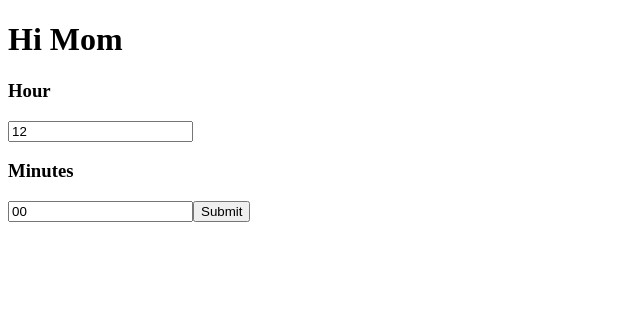
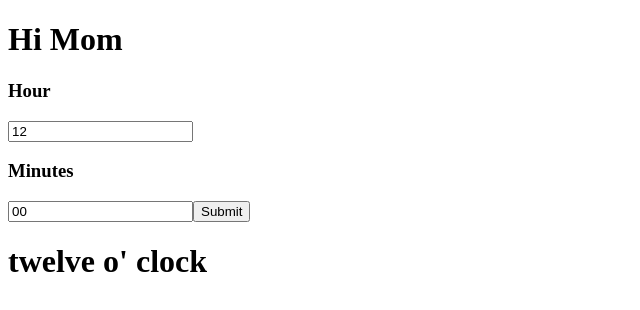
Before and after one commit to zcrutcher/the-time-in-words-react, a React (Vite) app: page / in a window 1280 px wide. Shown: the top 310 px of the page, without its empty margins (0-640 px from the left). Built offline with nearby package versions, Linux system fonts and the light colour scheme.

Commit message:
rought draft is working

```diff
--- a/src/components/Clock.js
+++ b/src/components/Clock.js
@@ -5,7 +5,6 @@ const Clock = () => {
 
     const [time, setTime] = useState({hour : "12", minute : "00"})
     const [convertedTime, setConvertedTime] = useState({hour : time.hour, minute :time.minute});
-    const [words, setWords] = useState({hour : "", minute : "", quarters : "", phrasing : ""});
 
     useEffect(() => {
         setConvertedTime({hour : Number(time.hour), minute : Number(time.minute)});
@@ -13,9 +12,6 @@ const Clock = () => {
 
     const submitHandler = (e) => {
         e.preventDefault();
-
-        //TODO refactor this... obviously
-        setWords({hour : displayHour(convertedTime.minute > 39 ? convertedTime.hour + 1 : convertedTime.hour), minute : displayMinute(convertedTime.minute > 39 ? 60 - convertedTime.minute : convertedTime.minute), quarters : displayQuarters(convertedTime.minute), phrasing : convertedTime.minute > 39 ? "minutes to " : "minutes past"});
     };
 
     const changeHandler = e => {
@@ -29,11 +25,34 @@ const Clock = () => {
             <h3>Minutes</h3>
             <input type="number" name="minute" id="minute" value={time.minute} onChange={changeHandler}></input>
             <input type="submit" value="Submit"></input>
+            <Display hour={convertedTime.hour} minute={convertedTime.minute} />
         </form>
     )
 }
 
-const Display = ({wording}) => {
+const Display = ({hour, minute}) => {
+    const [words, setWords] = useState({hour : "", minute : "", quarters : "", phrasing : ""});
+
+    const singularOrPlural = (min) => {
+        return min == 1 || min == 59 ? "minute" : "minutes";
+    }
+
+    useEffect(() => {
+        setWords({hour : displayHour(minute > 39 ? hour + 1 : hour), minute : displayMinute(minute > 39 ? 60 - minute : minute), quarters : displayQuarters(minute), phrasing : minute > 39 ? `${singularOrPlural(minute)} to` : `${singularOrPlural(minute)} past`});
+    }, [hour, minute])
+
+    let wording = "";
+    if(minute == 0){
+        wording = `${words.hour} ${words.minute}`;
+    }
+    else if(words.quarters){
+        wording = `${words.quarters} ${words.hour}`
+    }
+    else{
+        wording = `${words.minute} ${words.phrasing} ${words.hour}`;
+    }
+
+
     return (
         <>
             <h1>{wording}</h1>
--- a/src/logic/timeInWords.js
+++ b/src/logic/timeInWords.js
@@ -21,6 +21,7 @@ return hrs[hr];
 
 const convertMinutes = (min) => {
 const mins = {
+      0 : "o' clock",
       1 : "one",
       2 : "two",
       3 : "three",
@@ -58,13 +59,13 @@ const displayHour = (hr) => {
 
 const displayMinute = (min) => {
     const strMin = String(min);
-    return min > 19 ? convertPrefix(strMin[0]) + convertMinutes(strMin[1]) : convertMinutes(min);
+    if(min > 19 && strMin[1] > 0) return `${convertPrefix(strMin[0])} ${convertMinutes(strMin[1])}`
+    if(min > 19) return `${convertPrefix(strMin[0])}`;
+    return convertMinutes(min);
 }
 
 const displayQuarters = (min) => {
     switch(min){
-        case 0:
-            return "o' clock";
         case 15:
             return "quarter past";
         case 30:
```
